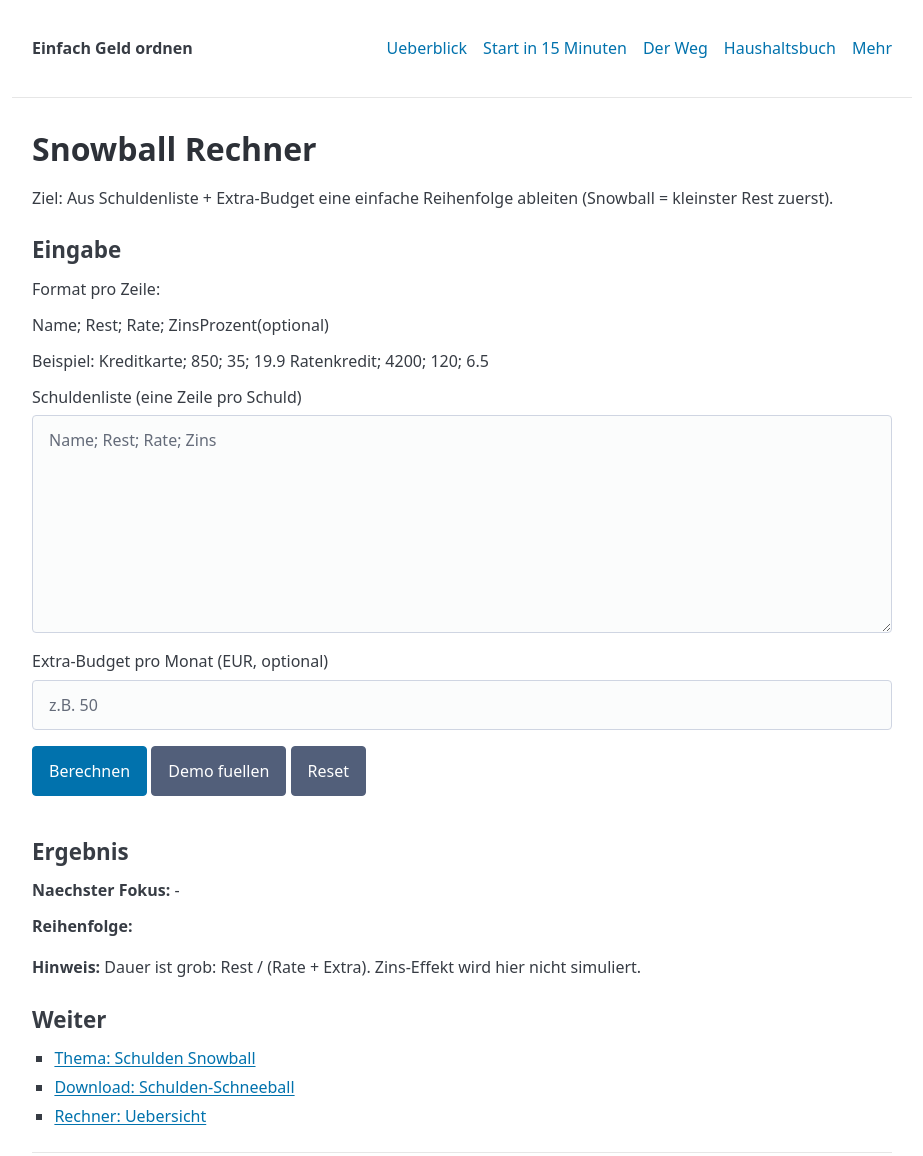
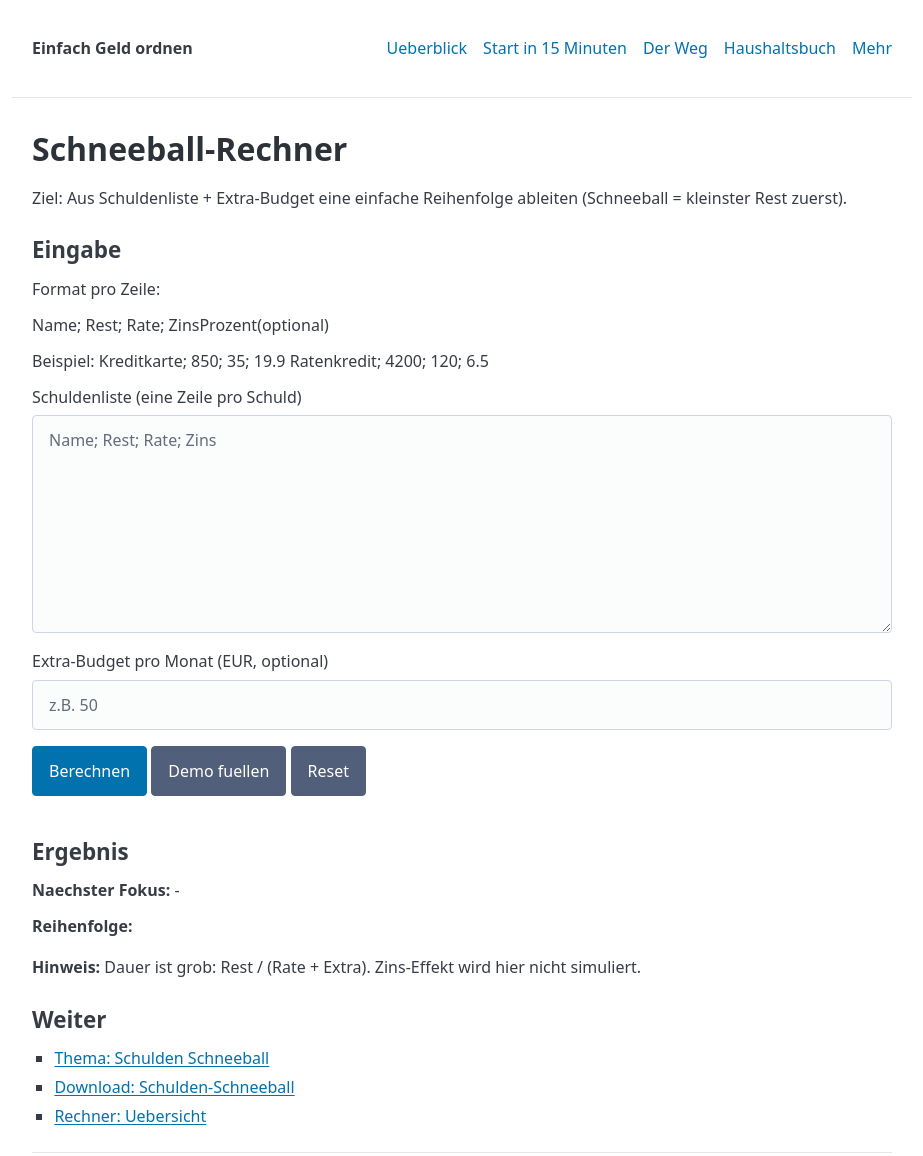
Before and after one commit to gluecklich-tools/einfach-geld-ordnen, a Jekyll site: the page built from seiten/snowball-rechner.md, in a window 1280 px wide. Shown: the top 1156 px of the page, without its empty margins (178-1101 px from the left). Built offline with Jekyll 4.4.1, drawn with Linux system fonts in a browser that asks for light colours.

Commit message:
UX: deutsche Begriffe fuer Schneeball/Lawine (Titel + Anzeige)

```diff
--- a/seiten/snowball-rechner.md
+++ b/seiten/snowball-rechner.md
@@ -1,11 +1,10 @@
 ---
 layout: default
-title: "Snowball Rechner"
-permalink: /seiten/snowball-rechner.html
+title: "Schneeball-Rechner"
+permalink: /seiten/Schneeball-rechner.html
 ---
-# Snowball Rechner
-
-Ziel: Aus Schuldenliste + Extra-Budget eine einfache Reihenfolge ableiten (Snowball = kleinster Rest zuerst).
+# Schneeball-Rechner
+Ziel: Aus Schuldenliste + Extra-Budget eine einfache Reihenfolge ableiten (Schneeball = kleinster Rest zuerst).
 
 ## Eingabe
 
@@ -143,7 +142,7 @@ Ratenkredit; 4200; 120; 6.5
 </script>
 
 ## Weiter
-- [Thema: Schulden Snowball]({{site.baseurl}}/seiten/schulden-snowball.html)
+- [Thema: Schulden Schneeball]({{site.baseurl}}/seiten/schulden-Schneeball.html)
 - [Download: Schulden-Schneeball]({{site.baseurl}}/seiten/download-hub-schulden-schneeball.html)
 - [Rechner: Uebersicht]({{site.baseurl}}/seiten/rechner-uebersicht.html)
 
```
Also changed, not shown: seiten/lawine-rechner.md (+3 -4 lines), seiten/rechner-uebersicht.md (+4 -4 lines).
